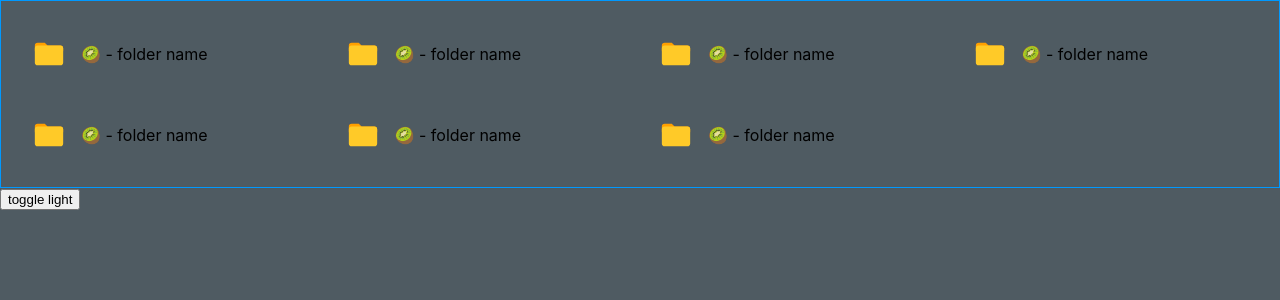
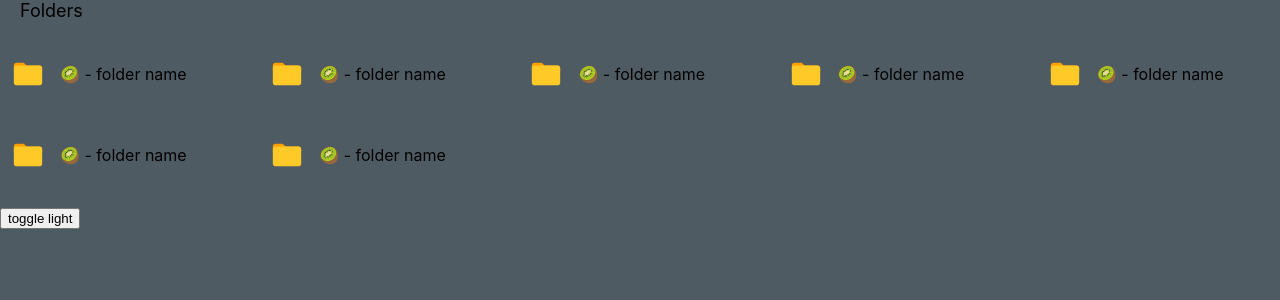
Before and after one commit to Juanestban/woo-pdf, a Next.js app: page / in a window 1280 px wide. Shown: the top 300 px of the page. Built offline with nearby package versions, Linux system fonts and the light colour scheme.

Commit message:
feat: created title component correctly

```diff
--- a/components/FolderCardList/FolderCardList.module.css
+++ b/components/FolderCardList/FolderCardList.module.css
@@ -1,9 +1,13 @@
-.container {
-  border: 1px solid #09f;
-  padding: 20px;
+.containerFolders {
+  padding: 20px 0px;
   display: grid;
   gap: 1rem;
   grid-auto-flow: dense;
   grid-auto-rows: 65px;
   grid-template-columns: repeat(auto-fill, minmax(min(100%, 15rem), 1fr));
 }
+
+.titleFolder {
+  margin: 0;
+  margin-left: var(--woo-margin-20);
+}
--- a/components/FolderCardList/FolderCardList.tsx
+++ b/components/FolderCardList/FolderCardList.tsx
@@ -2,6 +2,7 @@ import { FC } from 'react';
 import cn from 'classnames';
 import { FolderCard } from '@woo-pdf/components/FolderCard';
 import { useFolderContext } from '@woo-pdf/contexts';
+import { Title } from '../Title';
 
 import s from './FolderCardList.module.css';
 
@@ -13,10 +14,15 @@ const FolderCardList: FC<FolderCardListProps> = () => {
   const { folders } = useFolderContext();
 
   return (
-    <section className={cn(s.container)}>
-      {folders.map((folder, idx) => (
-        <FolderCard key={idx} name={`${folder} - folder name`} />
-      ))}
+    <section className={cn(s.section)}>
+      <Title tag="h3" weight="normal" className={s.titleFolder}>
+        Folders
+      </Title>
+      <div className={cn(s.containerFolders)}>
+        {folders.map((folder, idx) => (
+          <FolderCard key={idx} name={`${folder} - folder name`} />
+        ))}
+      </div>
     </section>
   );
 };
--- a/components/Title/Title.module.css
+++ b/components/Title/Title.module.css
@@ -1,3 +1,20 @@
 .container {
-  border: 1px solid #09f;
+  font-family: var(--font-stack);
+  font-size: var(--woo-large-size);
 }
+
+.weight-light {
+  font-weight: var(--woo-font-weight-light);
+}
+
+.weight-normal {
+  font-weight: var(--woo-font-weight-normal);
+}
+
+.weight-semi-bold {
+  font-weight: var(--woo-font-weight-semi-bold);
+}
+
+.weight-bold {
+  font-weight: var(--woo-font-weight-bold);
+}
--- a/components/Title/Title.tsx
+++ b/components/Title/Title.tsx
@@ -1,17 +1,46 @@
-import { FC } from 'react';
+import {
+  createElement,
+  forwardRef,
+  FC,
+  DetailedHTMLProps,
+  HTMLAttributes,
+} from 'react';
 import cn from 'classnames';
 
 import s from './Title.module.css';
 
-interface TitleProps {
+type PrimitiveTitleElement = HTMLHeadingElement;
+
+type PrimitiveTitle = DetailedHTMLProps<
+  HTMLAttributes<PrimitiveTitleElement>,
+  PrimitiveTitleElement
+>;
+
+interface TitleProps extends PrimitiveTitle {
   // props from components
+  tag?: 'h1' | 'h2' | 'h3' | 'h4';
+  weight?: 'light' | 'normal' | 'semi-bold' | 'bold';
 }
 
-const Title: FC<TitleProps> = (props) => {
-  const title = "hello, I'm component";
+const Title = forwardRef<PrimitiveTitle, TitleProps>(
+  (
+    { tag = 'h2', className, weight = 'semi-bold', children, ...props },
+    ref
+  ) => {
+    const TitlesWrapper = (props: any) =>
+      createElement(tag, props, props.children);
 
-  return <div className={cn(s.container)}>{title}</div>;
-};
+    return (
+      <TitlesWrapper
+        ref={ref}
+        className={cn(s.container, s[`weight-${weight}`], className)}
+        {...props}
+      >
+        {children}
+      </TitlesWrapper>
+    );
+  }
+) as FC<TitleProps>;
 
 export default Title;
 export type { TitleProps };
--- a/styles/globals.css
+++ b/styles/globals.css
@@ -32,6 +32,12 @@
 
   /* radius */
   --woo-radius-button: 5px;
+
+  /* weight */
+  --woo-font-weight-light: 100;
+  --woo-font-weight-normal: 400;
+  --woo-font-weight-semi-bold: 600;
+  --woo-font-weight-bold: 800;
 }
 
 *,
```
